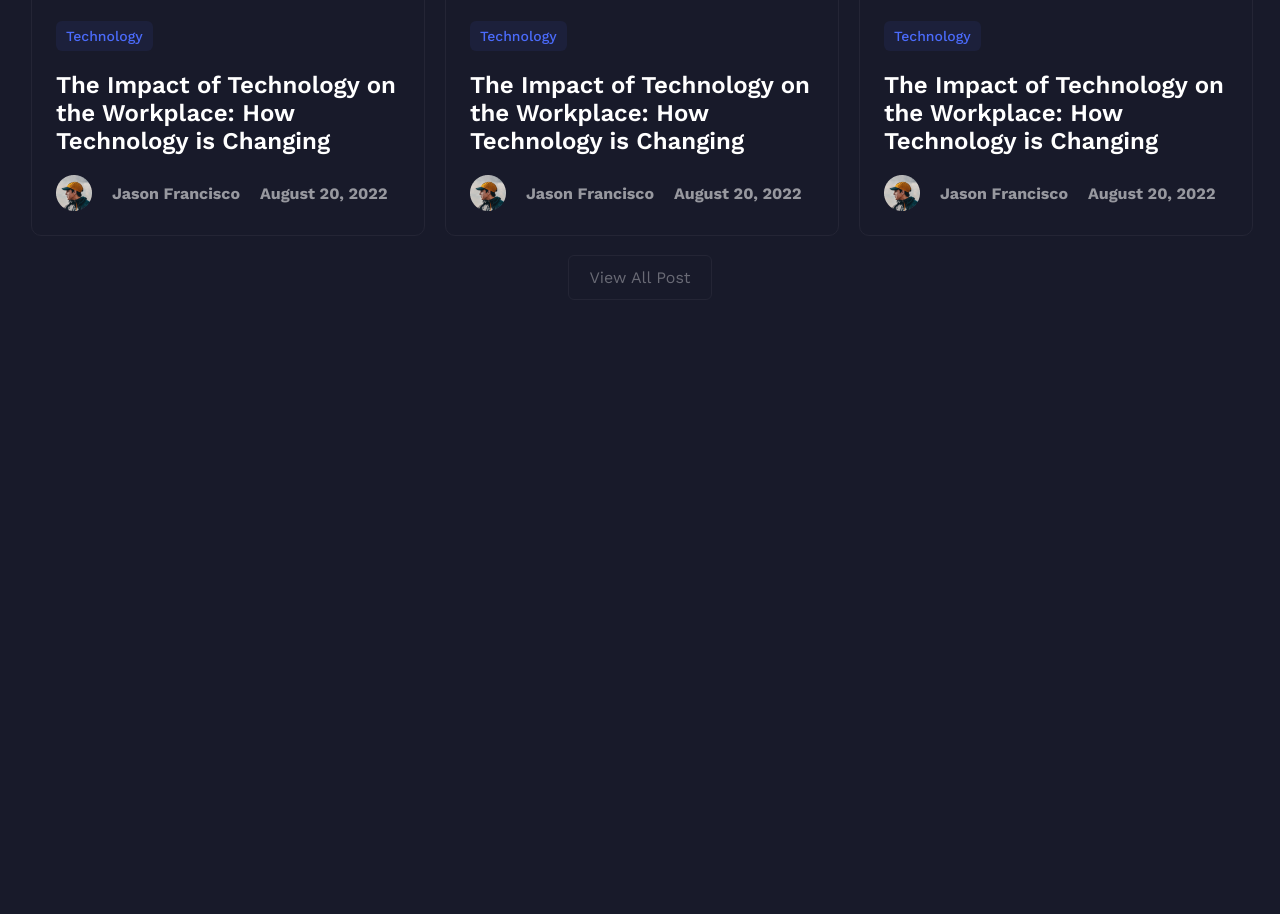
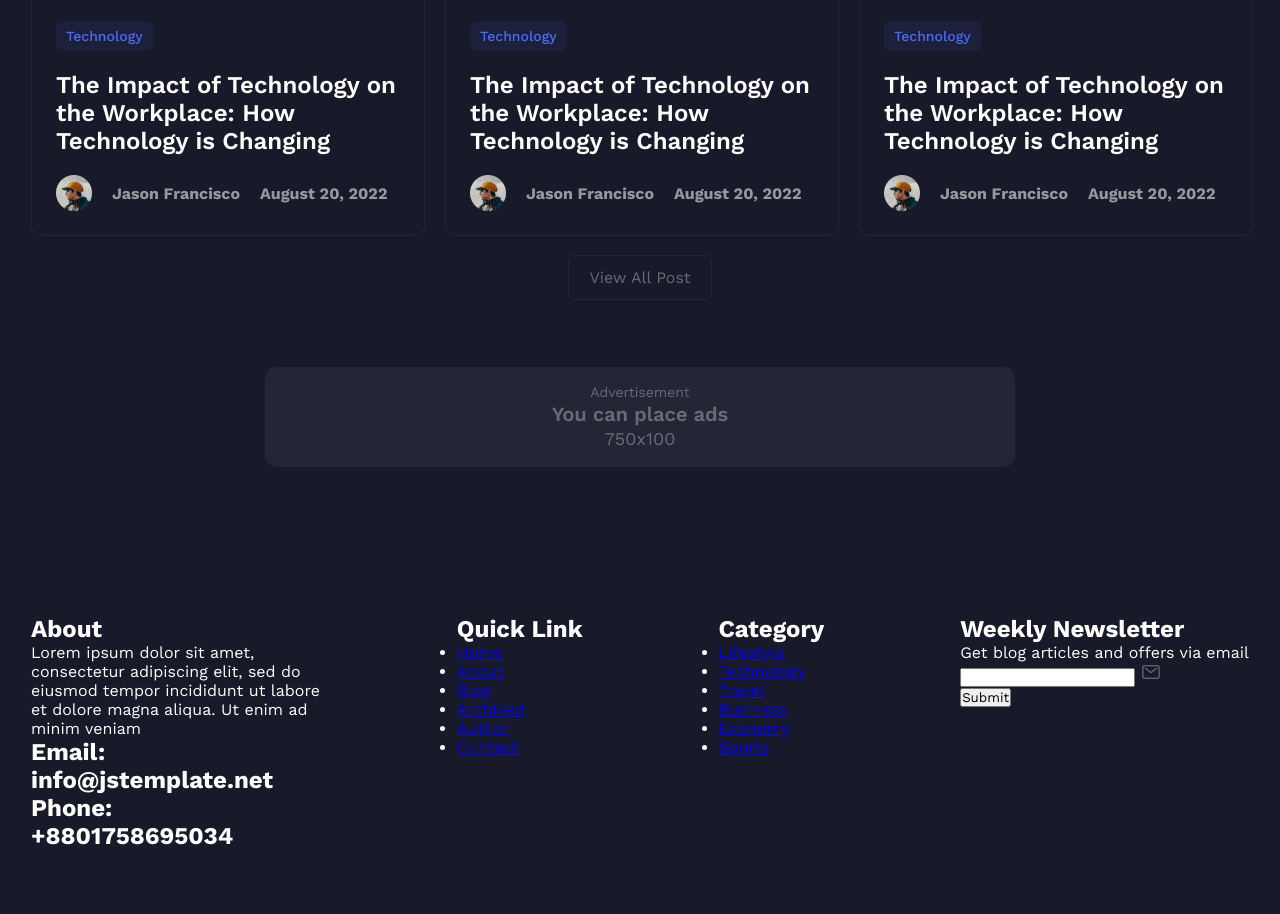
Before and after one commit to pravatsutradhar/Meta-Blog, a plain HTML site: page index.html in a window 1280 px wide. Shown: the part 2420-3334 px from the top of the page. Before the commit the page ends 2720 px from the top, so only its background shows below. Drawn offline with nearby package versions, Linux system fonts and the light colour scheme.

Commit message:
Footer Add

```diff
--- a/css/style.css
+++ b/css/style.css
@@ -220,3 +220,16 @@ a.view-all-blog-page-btn {
     border: 1px solid #242535;
     border-radius: 6px;
 }
+
+/* Footer Start  */
+
+.footer-top-flex-container {
+    padding: 64px 0;
+    color: white;
+    display: flex;
+    justify-content: space-between;
+}
+
+.footer-top-about-col {
+    flex: 0 0 290px;
+}
--- a/index.html
+++ b/index.html
@@ -229,6 +229,74 @@
         </div>
     </section>
 
+    <!-- Blog Section End  -->
+
+        <!-- ads section start  -->
+
+        <section id="ads">
+            <div class="ads-wrap">
+                <div class="container">
+                    <div class="ads-image">
+                        <a href="#"><img src="images/o-ads-space.png" alt=""></a>
+                    </div>
+                </div>
+            </div>
+        </section>
+
+        <!-- ads section end  -->
+
+        <!-- Footer Start  -->
+
+        <footer id="footer">
+            <div class="footer-wrapper">
+                <div class="container">
+                    <div class="footer-top-flex-container">
+                        <div class="footer-top-about-col">
+                            <h2 class="footer-top-heading">About</h2>
+                            <p class="footer-text">Lorem ipsum dolor sit amet, consectetur adipiscing elit, sed do eiusmod tempor incididunt ut labore et dolore magna aliqua. Ut enim ad minim veniam</p>
+                            <h2 class="footer-email">Email: <span>info@jstemplate.net</span></h2>
+                            <h2 class="footer-phone">Phone: <span>+8801758695034</span></h2>
+                        </div>
+                        <div class="footer-top-link-col">
+                            <h2 class="footer-top-heading">Quick Link</h2>
+                            <ul class="footer-menu">
+                                <li><a href="#">Home</a></li>
+                                <li><a href="#">About</a></li>
+                                <li><a href="#">Blog</a></li>
+                                <li><a href="#">Archived</a></li>
+                                <li><a href="#">Author</a></li>
+                                <li><a href="#">Contact</a></li>
+                            </ul>
+                        </div>
+                        <div class="footer-top-category-col">
+                            <h2 class="footer-top-heading">Category</h2>
+                            <ul class="footer-menu">
+                                <li><a href="#">Lifestyle</a></li>
+                                <li><a href="#">Technology</a></li>
+                                <li><a href="#">Travel</a></li>
+                                <li><a href="#">Business</a></li>
+                                <li><a href="#">Economy</a></li>
+                                <li><a href="#">Sports</a></li>
+                            </ul>
+                        </div>
+                        <div class="footer-top-newsletter-col">
+                            <h2 class="newslatter-heading">Weekly Newsletter</h2>
+                            <p class="newslatter-text">Get blog articles and offers via email</p>
+                            <form class="newsletter-form" action="#" method="post">
+                                <div class="newsletter-email">
+                                    <input type="email" name="" id="">
+                                    <span><img src="images/mail.png" alt=""></span>
+                                </div>
+                                <div class="newsletter-button">
+                                    <input type="submit" name="" id="">
+                                </div>
+                            </form>
+                        </div>
+                    </div>
+                </div>
+            </div>
+        </footer>
+
 
 
 
```
Also changed, not shown: images/mail.png (added).
